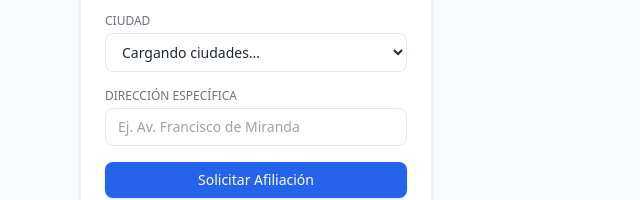
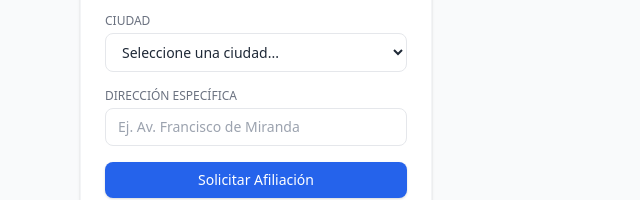
Before and after one commit to magnatrader-cloud/holdinvest-b2b-api, a website: page index.html in a window 1280 px wide. Shown: the part 391-591 px from the top of the page, 0-640 px from the left. Drawn offline with nearby package versions, Linux system fonts and the light colour scheme.

Commit message:
Update index.html

```diff
--- a/index.html
+++ b/index.html
@@ -52,10 +52,25 @@
                 </div>
                 <div>
                     <label class="block text-xs font-medium text-gray-500 uppercase mb-1">Ciudad</label>
-                    <!-- Casilla libre de entrada manual de texto para la Ciudad -->
-                    <!-- Menú desplegable dinámico corregido para evitar errores de ID numérico -->
-                    <select id="id_ciudad" required class="w-full px-3 py-2 border border-gray-200 rounded-lg focus:outline-none focus:border-blue-500 text-sm bg-white">
-                        <option value="">Cargando ciudades...</option>
+                     <select id="id_ciudad" required class="w-full px-3 py-2 border border-gray-200 rounded-lg focus:outline-none focus:border-blue-500 text-sm bg-white">
+                        <option value="">Seleccione una ciudad...</option>
+                        <option value="1">Caracas</option>
+                        <option value="2">Chacao</option>
+                        <option value="3">Baruta</option>
+                        <option value="4">Los Teques</option>
+                        <option value="9">Maracay</option>
+                        <option value="12">Valencia</option>
+                        <option value="16">Maracaibo</option>
+                        <option value="21">Punto Fijo</option>
+                        <option value="22">Barquisimeto</option>
+                        <option value="26">Mérida</option>
+                        <option value="28">San Cristóbal</option>
+                        <option value="35">Acarigua</option>
+                        <option value="38">Puerto La Cruz</option>
+                        <option value="39">Lechería</option>
+                        <option value="41">Maturín</option>
+                        <option value="44">Ciudad Guayana (Puerto Ordaz)</option>
+                        <option value="48">Porlamar</option>
                     </select>
                 </div>
                 <div>
```
